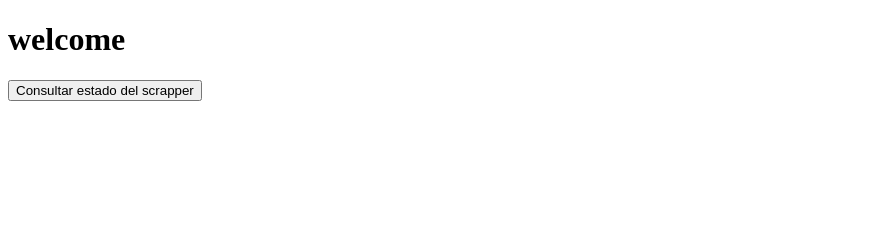
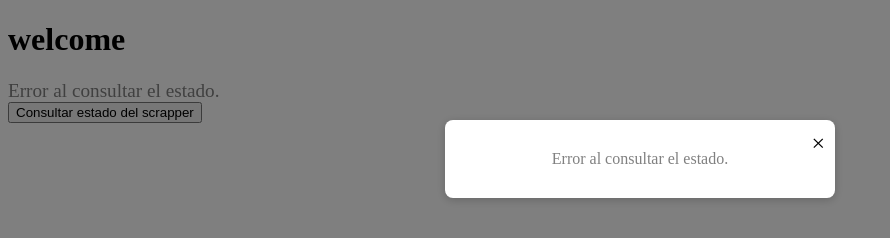
Before and after one commit to luiguioneplus/webhook, a plain HTML site: page index.html in a window 1280 px wide. Shown: the whole page, without its empty margins (0-890 px from the left). Drawn offline with Linux system fonts and the light colour scheme; no server answers.

Commit message:
agregar carga automatica en la vista

```diff
--- a/index.html
+++ b/index.html
@@ -57,7 +57,7 @@ function consultarEstadoScrapper() {
         });
 }
 // Consultar automáticamente al cargar la página
-// window.onload = consultarEstadoScrapper;
+ window.onload = consultarEstadoScrapper;
 </script>
 </body>
 </html>
```
